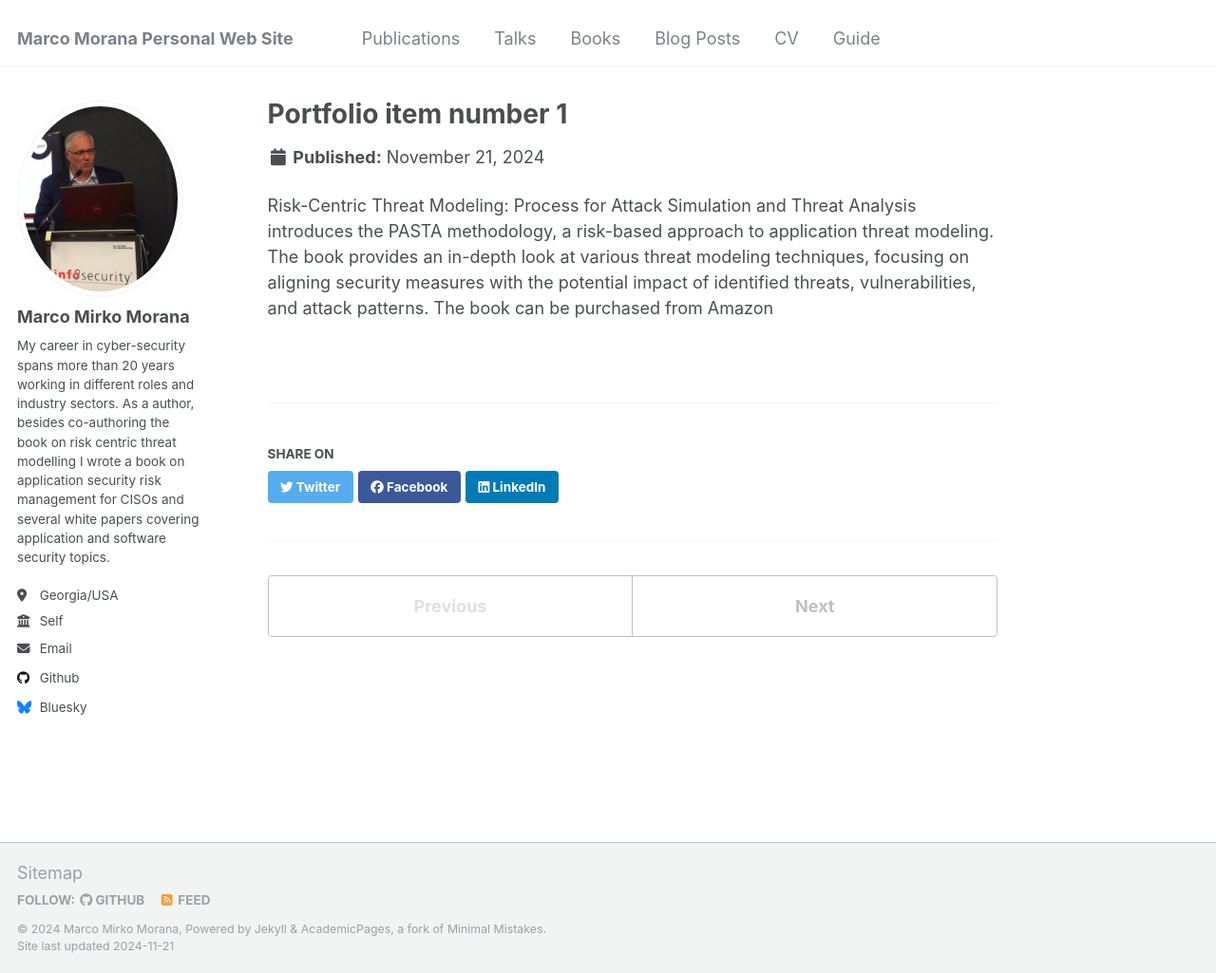
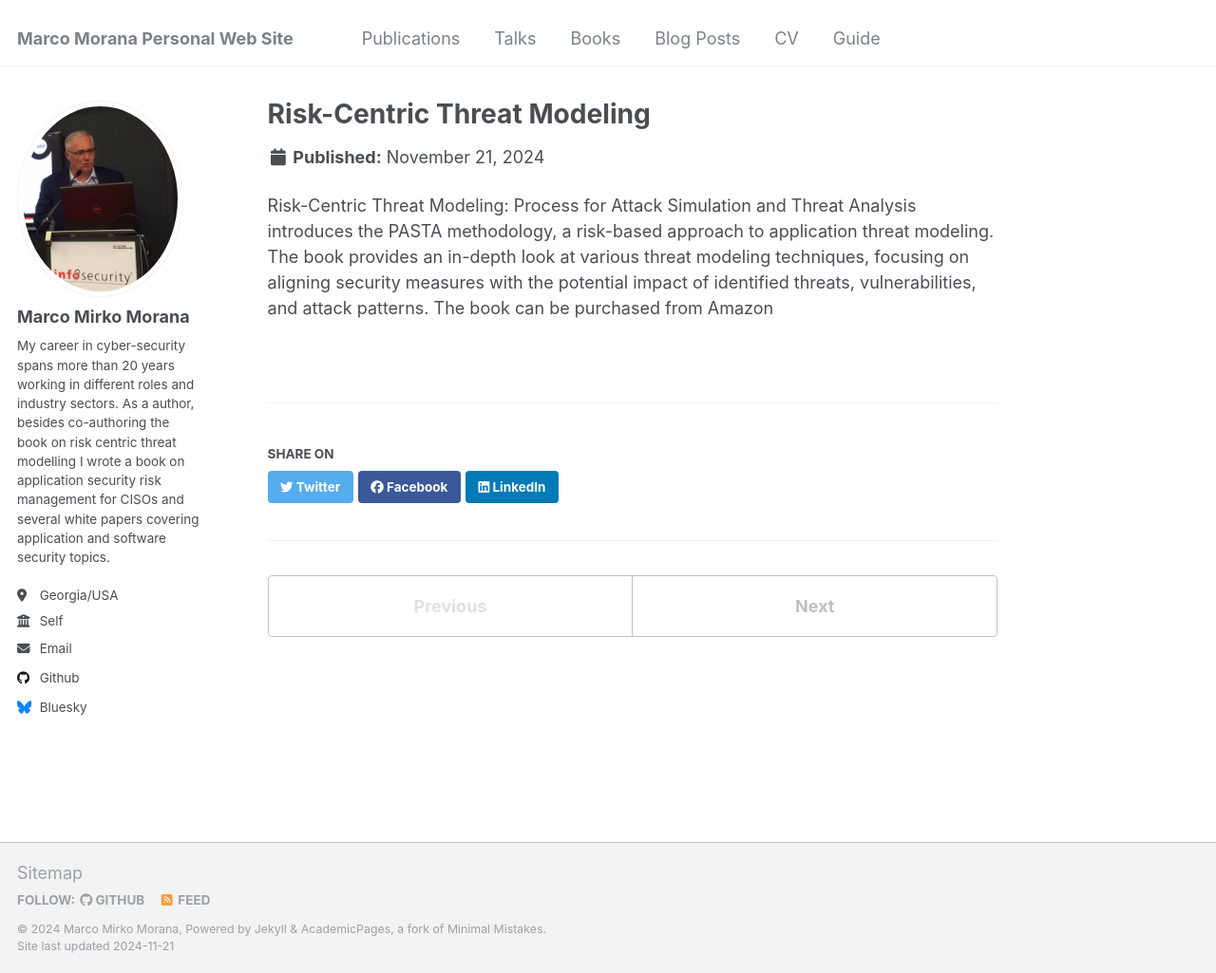
Before and after one commit to mmorana1/marcom, a Jekyll site: the page built from _portfolio/portfolio-1.md, in a window 1280 px wide and 1025 px high. Shown: the whole window at 95% size. Built offline with Jekyll 4.4.1, drawn with Linux system fonts in a browser that asks for light colours.

Commit message:
Update portfolio-1.md

```diff
--- a/_portfolio/portfolio-1.md
+++ b/_portfolio/portfolio-1.md
@@ -1,5 +1,5 @@
 ---
-title: "Portfolio item number 1"
+title: "Risk-Centric Threat Modeling"
 excerpt: "Risk-Centric Threat Modeling: Process for Attack Simulation and Threat Analysis"
 collection: portfolio
 ---
```
